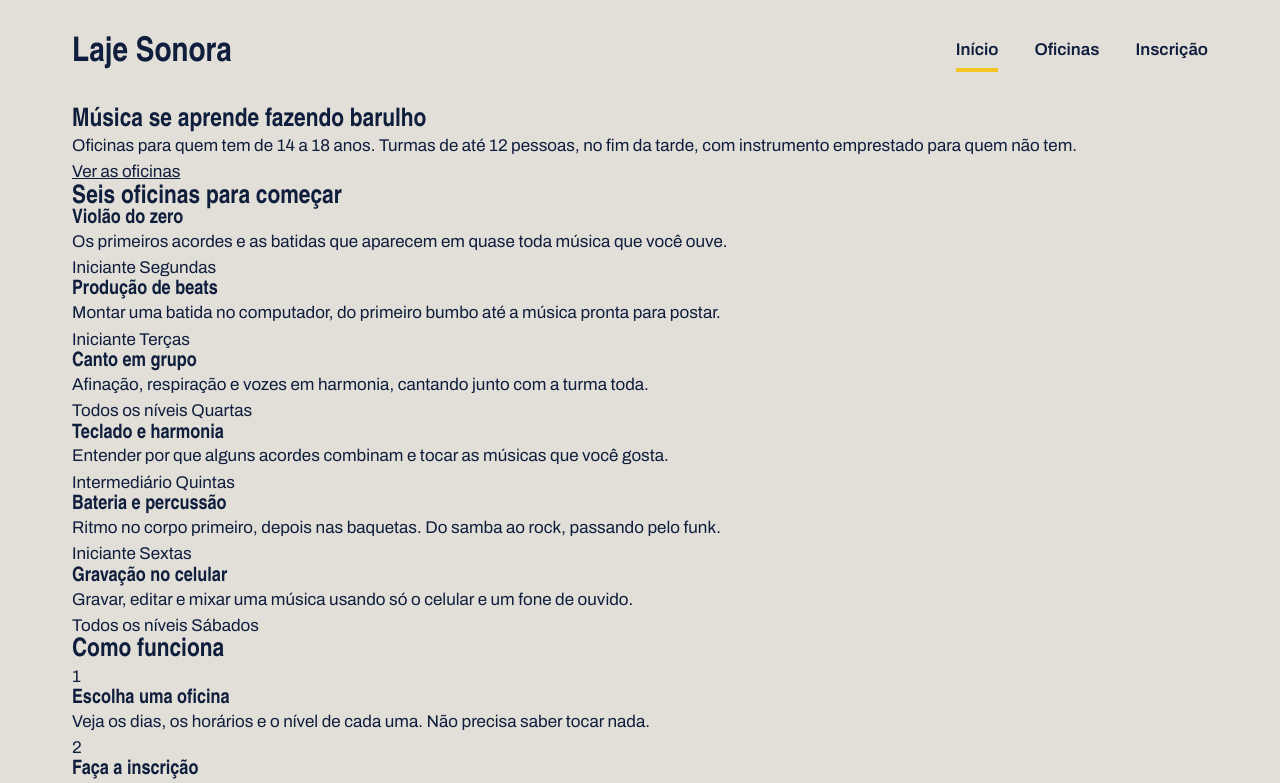
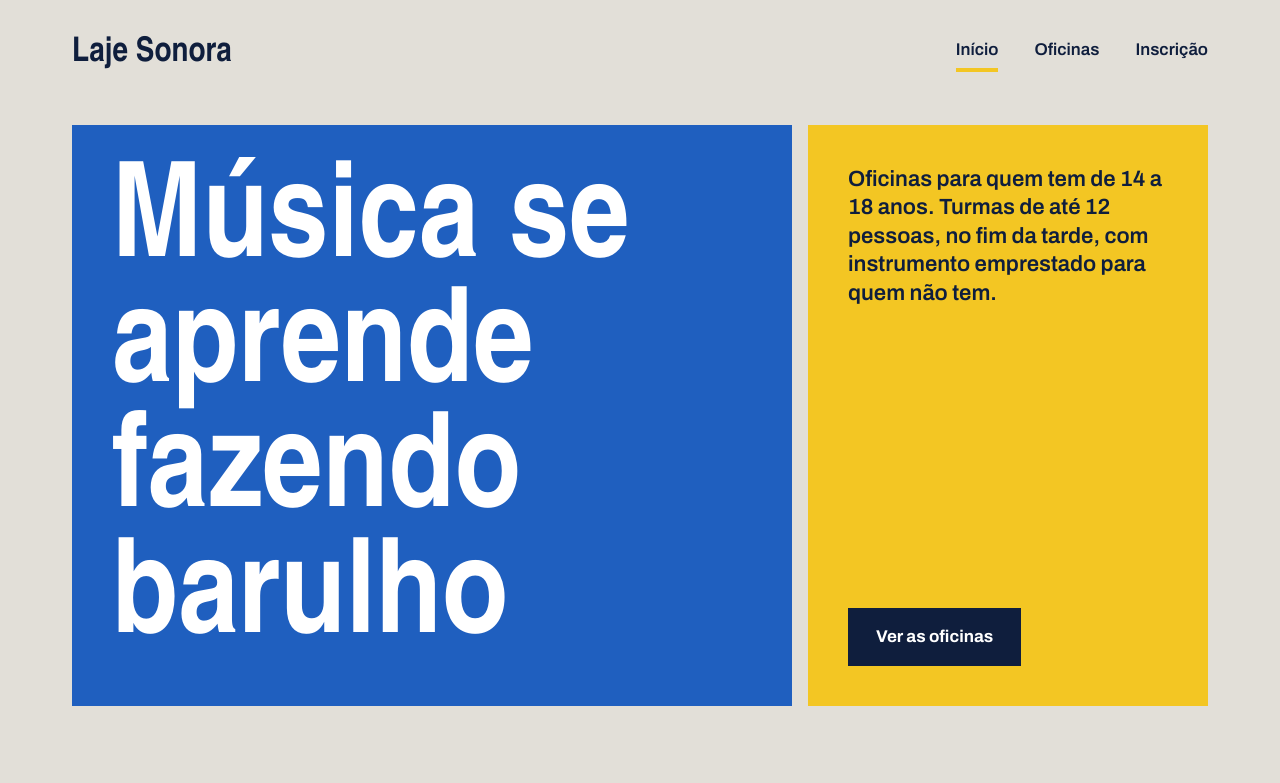
Before and after one commit to miguelmonteiropereira8-sudo/laje_sonora1ta, a plain HTML site: page index.html in a window 1280 px wide. Shown: the top 783 px of the page. Drawn offline with Linux system fonts and the light colour scheme; a web font is replaced by a local one.

Commit message:
Cartazes do topo

```diff
--- a/index.css
+++ b/index.css
@@ -39,7 +39,7 @@ h1, h2, h3 {
     margin-inline: auto;
     padding-inline: 32px;
 }
-/* TOPO */
+
 
 .topo {
     padding-block: 28px;
@@ -74,3 +74,114 @@ h1, h2, h3 {
 .menu a.atual {
     border-bottom-color: var(--fita);
 }
+.cartazes {
+    margin-top: 16px;
+    display: flex;
+    gap: 16px;
+}
+
+.cartaz {
+    padding: 40px;
+}
+
+.cartaz-principal {
+    background-color: var(--caixa-dagua);
+    color: var(--branco);
+    flex: 2;
+}
+
+.cartaz-principal h1 {
+    font-size: 132px;
+    max-width: 9ch;
+}
+
+.cartaz-lateral {
+    background-color: var(--fita);
+    flex: 1;
+    display: flex;
+    flex-direction: column;
+    justify-content: space-between;
+    gap: 32px;
+    align-items: flex-start;
+}
+
+.cartaz-lateral p {
+    font-size: 22px;
+    font-weight: 600;
+    line-height: 1.3;
+}
+
+.botao {
+    background-color: var(--tinta);
+    color: var(--branco);
+    font-weight: 700;
+    text-decoration: none;
+    padding: 16px 28px;
+    border: none;
+    font-family: var(--fonte-texto);
+    font-size: 17px;
+    cursor: pointer;
+}
+
+.botao:hover {
+    background-color: var(--caixa-dagua);
+}
+.secao {
+    margin-top: 96px;
+}
+
+.titulo-secao {
+    font-size: 64px;
+    margin-bottom: 32px;
+}
+
+.cards {
+    display: flex;
+    flex-wrap: wrap;
+    gap: 24px;
+}
+
+.card {
+    background-color: var(--branco);
+    border: 3px solid var(--tinta);
+    flex: 1 1 340px;
+}
+
+.card .foto {
+    height: 170px;
+}
+
+.foto {
+    background-color: var(--concreto-escuro);
+}
+
+.foto-azul {
+    background-color: var(--caixa-dagua);
+}
+
+.foto-amarela {
+    background-color: var(--fita);
+}
+
+.foto-tinta {
+    background-color: var(--tinta);
+}
+
+.card-texto {
+    padding: 24px;
+}
+
+.card h3 {
+    font-size: 36px;
+    margin-bottom: 12px;
+}
+
+.card-info {
+    margin-top: 20px;
+    padding-top: 16px;
+    border-top: 2px solid var(--concreto-escuro);
+    font-weight: 600;
+    font-size: 15px;
+    display: flex;
+    justify-content: space-between;
+}
```
